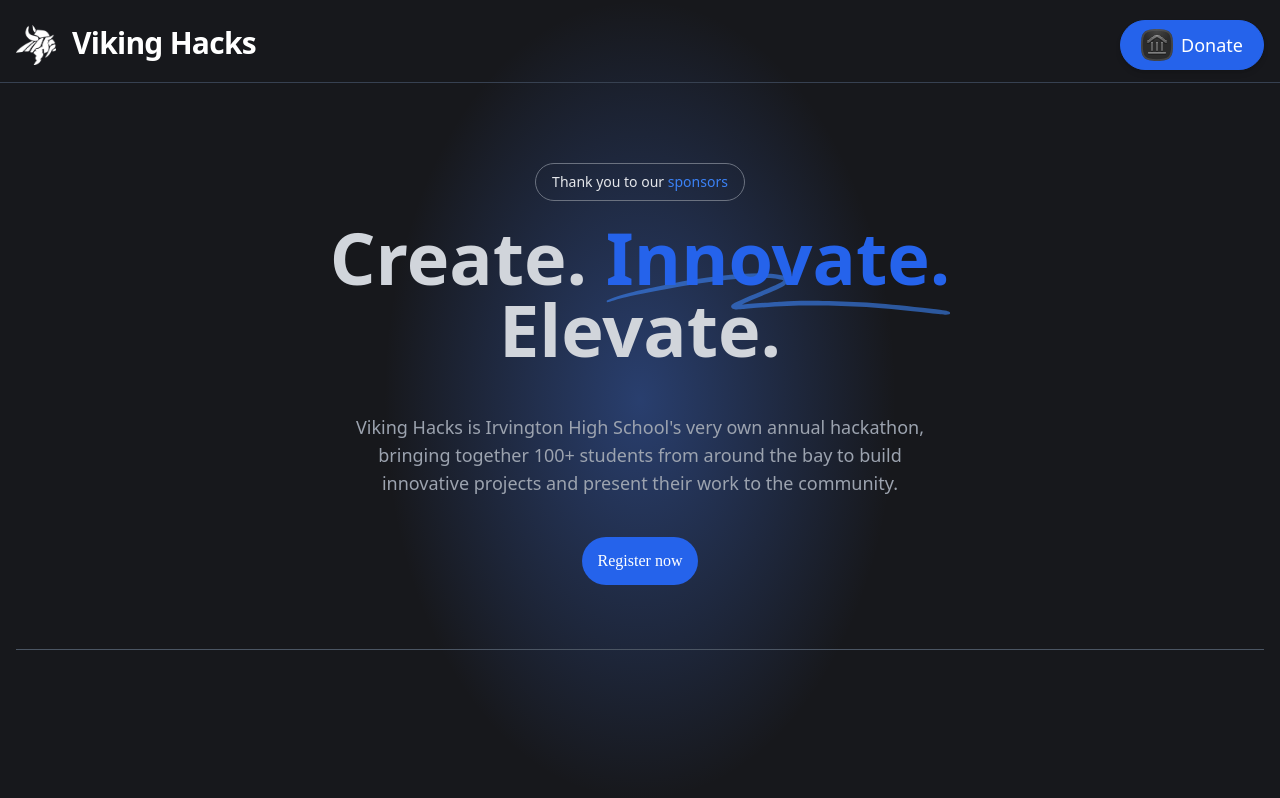
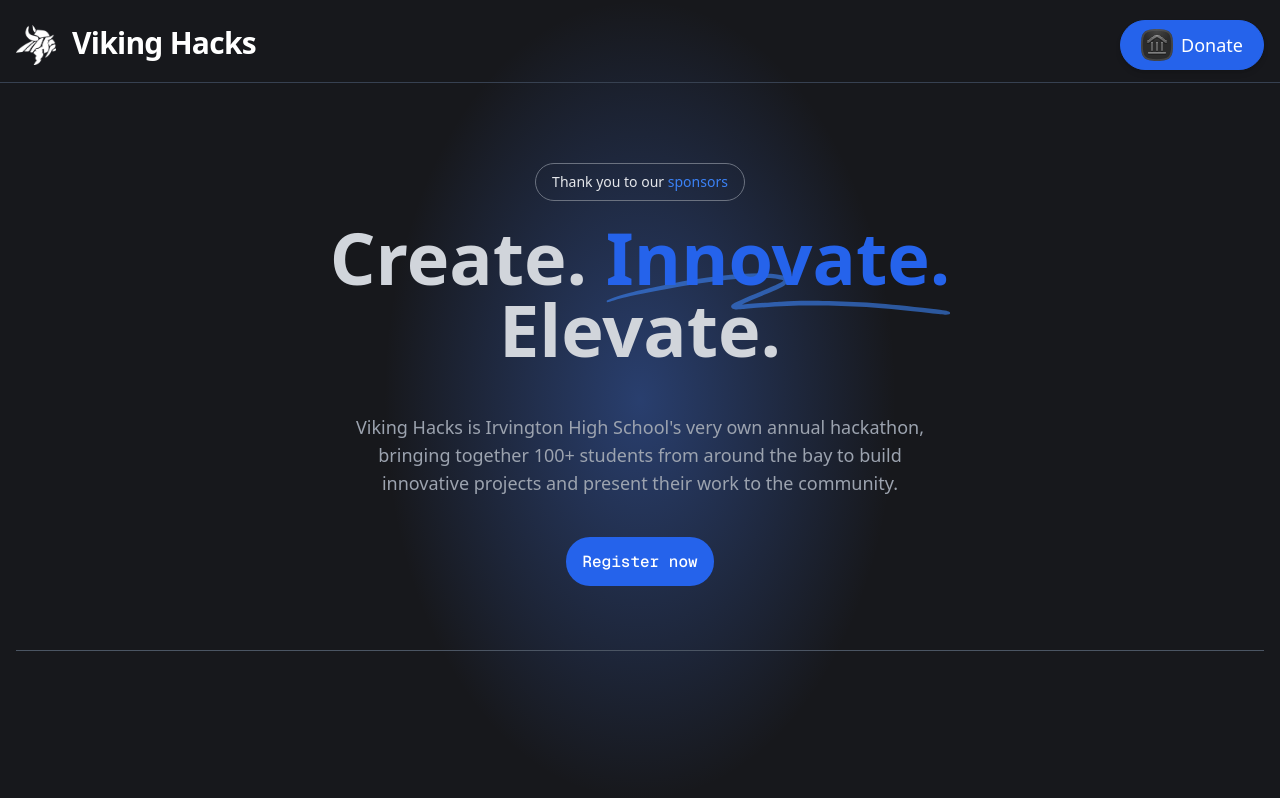
Before and after one commit to Mishra-Manit/VikingHacksWebsite, a Next.js app: page / in a window 1280 px wide. Shown: the top 798 px of the page. Built offline with nearby package versions, Linux system fonts and the light colour scheme.

Commit message:
fix mono font

```diff
--- a/app/layout.tsx
+++ b/app/layout.tsx
@@ -6,6 +6,9 @@ let title = "Viking Hacks";
 let description = "Join us for the first hackathon hosted at Irvington High School";
 let ogimage = "https://cloud-n7euqf935-hack-club-bot.vercel.app/0vikinghackswebsitebg.png";
 let sitename = "vikinghacks.com";
+
+import { GeistSans } from 'geist/font/sans';
+import { GeistMono } from 'geist/font/mono';
 
 export const metadata: Metadata = {
   title,
@@ -30,13 +33,18 @@ export const metadata: Metadata = {
   },
 };
 
+const cx = (...classes: any[]) => classes.filter(Boolean).join(' ');
+
 export default function RootLayout({
   children,
 }: {
   children: React.ReactNode;
 }) {
   return (
-    <html lang="en">
+    <html lang="en" className={cx(
+			GeistSans.variable,
+			GeistMono.variable
+		)}>
       <body className="bg-[#17181C] text-white">
         {children}
         <Analytics />
--- a/app/page.tsx
+++ b/app/page.tsx
@@ -11,6 +11,8 @@ const details = [
   { id: 2, name: "We ❤️ Beginners", value: "Free" },
   { id: 3, name: "Hosted at", value: 'Irvington' },
 ]
+
+const cx = (...classes: any[]) => classes.filter(Boolean).join(' ');
 
 export default function HomePage() {
   return (
@@ -38,11 +40,13 @@ export default function HomePage() {
           Viking Hacks is Irvington High School&apos;s very own annual hackathon, bringing together 100+ students from around the bay to build innovative projects and present their work to the community.
         </h2>
         <Link
-          className="bg-blue-600 rounded-3xl text-white font-mono font-medium px-4 py-3 sm:mt-10 mt-8 hover:bg-blue-500 transition"
+          className="bg-blue-600 rounded-3xl text-white font-medium px-4 py-3 sm:mt-10 mt-8 hover:bg-blue-500 transition"
           // className="bg-slate-700 ring-1 ring-yellow-200 rounded-3xl text-white font-medium px-4 py-3 sm:mt-10 mt-8 hover:bg-slate-500 transition"
           href="/register"
         >
-          Register now
+          <span className="font-mono">
+            Register now
+          </span>
         </Link>
         <hr className="my-10 md:my-16 border-gray-600 w-full"/>
         <div className="py-10 sm:py-20">
--- a/package.json
+++ b/package.json
@@ -16,6 +16,7 @@
     "@upstash/redis": "^1.19.1",
     "@vercel/analytics": "^0.1.11",
     "framer-motion": "^8.2.4",
+    "geist": "^1.2.0",
     "next": "^13.4.19",
     "react": "^18.2.0",
     "react-compare-slider": "^2.2.0",
--- a/tailwind.config.js
+++ b/tailwind.config.js
@@ -6,10 +6,10 @@ module.exports = {
     "./app/**/*.{js,ts,jsx,tsx}",
   ],
   theme: {
-    fontFamily: {
-      'mono': ['Space Mono']
-    },
     extend: {
+      fontFamily: {
+        mono: ['var(--font-geist-mono)'],
+      },
       screens: {
         xs: "330px",
       },
```
Also changed, not shown: 1 other file (tests, documents, lock files or other folders).
